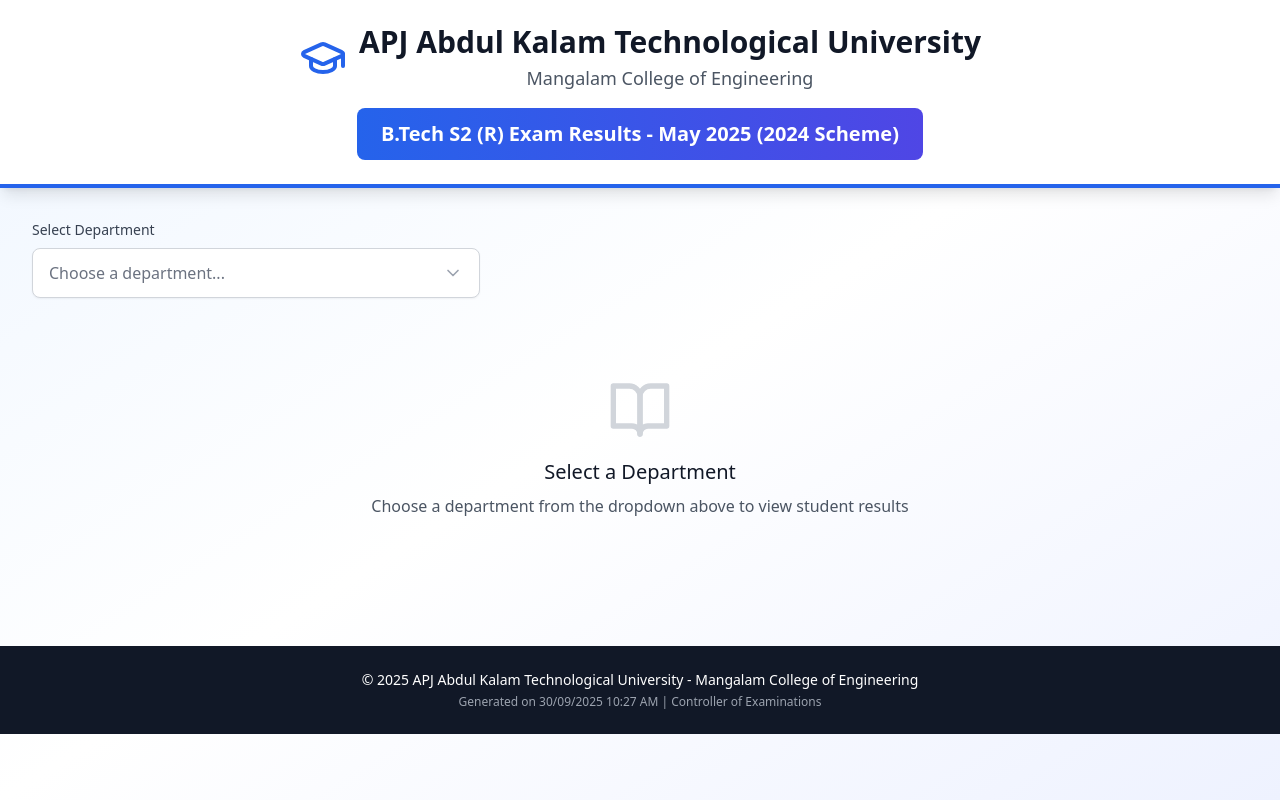
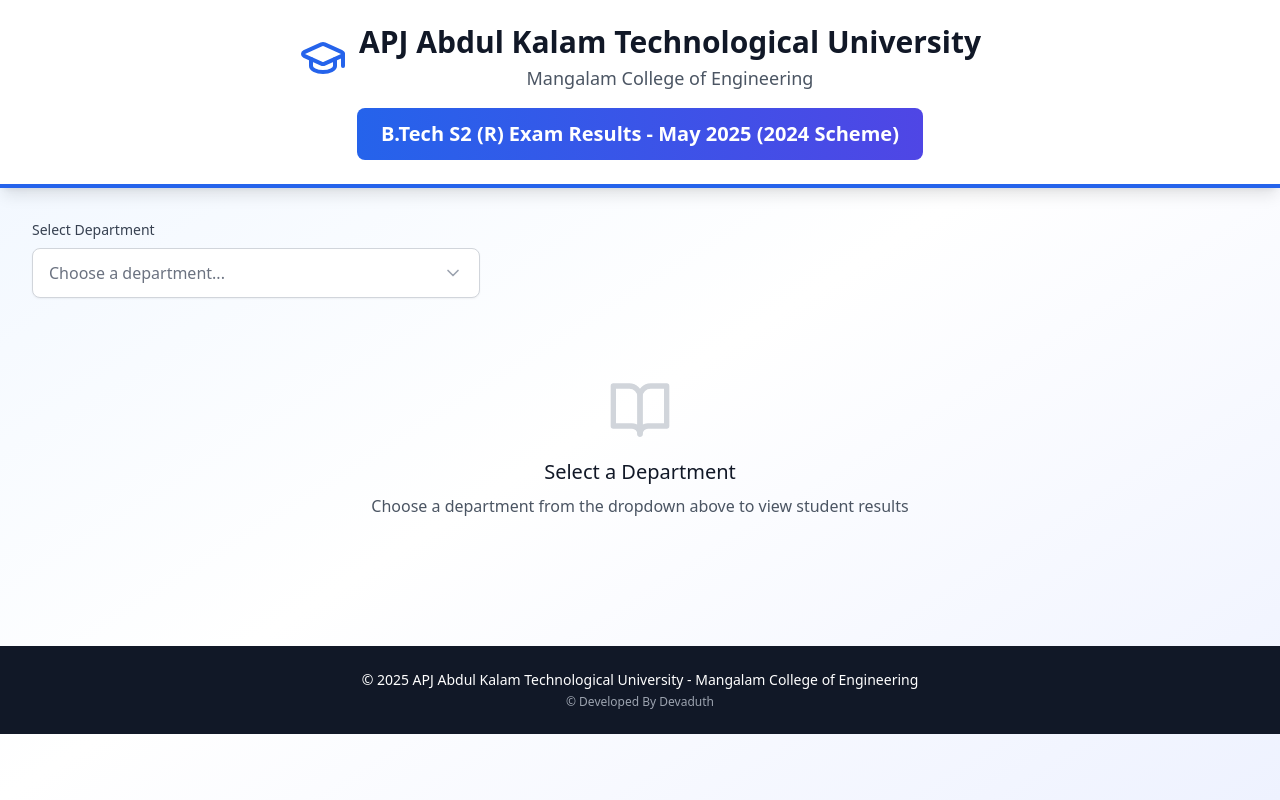
Before and after one commit to Devaduth/MLMEXAMRESULTS3, a React (Vite) app: page / in a window 1280 px wide. Built offline with nearby package versions, Linux system fonts and the light colour scheme.

Commit message:
Copyright added to footer

```diff
--- a/src/App.tsx
+++ b/src/App.tsx
@@ -2020,11 +2020,11 @@
               </p>
             </div>
 
-            <div className="overflow-x-auto">
+            <div className="relative max-h-[600px] overflow-y-auto">
               <table className="w-full">
-                <thead className="bg-gray-50">
+                <thead className="bg-gray-50 sticky top-0 z-10">
                   <tr>
-                    <th className="sticky left-0 bg-gray-50 px-6 py-4 text-left text-xs font-medium text-gray-500 uppercase tracking-wider border-r border-gray-200">
+                    <th className="sticky left-0 top-0 bg-gray-50 px-6 py-4 text-left text-xs font-medium text-gray-500 uppercase tracking-wider border-r border-gray-200 z-20">
                       Register No.
                     </th>
                     {Object.entries(
@@ -2135,7 +2135,7 @@
             of Engineering
           </p>
           <p className="text-xs text-gray-400 mt-1">
-            Generated on 30/09/2025 10:27 AM | Controller of Examinations
+            &copy; Developed By <a href="https://www.instagram.com/devaduthhhh">Devaduth</a>
           </p>
         </div>
       </footer>
```
